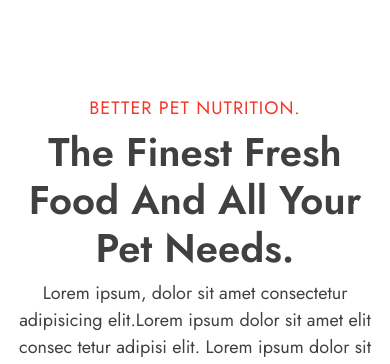
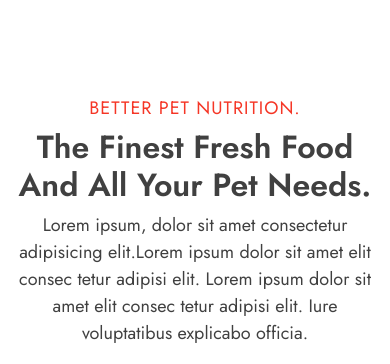
Before and after one commit to nanomax2509/CAPSTONE_BS, a plain HTML site: page index.html in a window 390 px wide. Shown: the top 364 px of the page. Drawn offline with nearby package versions, Linux system fonts and the light colour scheme.

Commit message:
add responsive section Better

```diff
--- a/css/style.css
+++ b/css/style.css
@@ -104,6 +104,20 @@ div#video__popup iframe {
     font-size: 2rem;
 }
 
+/* Responsive Better Pet Nutrition */
+@media screen and (max-width: 992px) {
+    .videofd .videofd__title h3 {
+        font-size: 2.1875rem;
+        line-height: 2.5rem;
+    }
+}
+@media screen and (max-width: 576px) {
+    .videofd .videofd__title h3 {
+        font-size: 2rem;
+        line-height: 2.375rem;
+    }
+}
+
 /* End BETTER PET NUTRITION */
 
 @keyframes animateScale1 {
```
